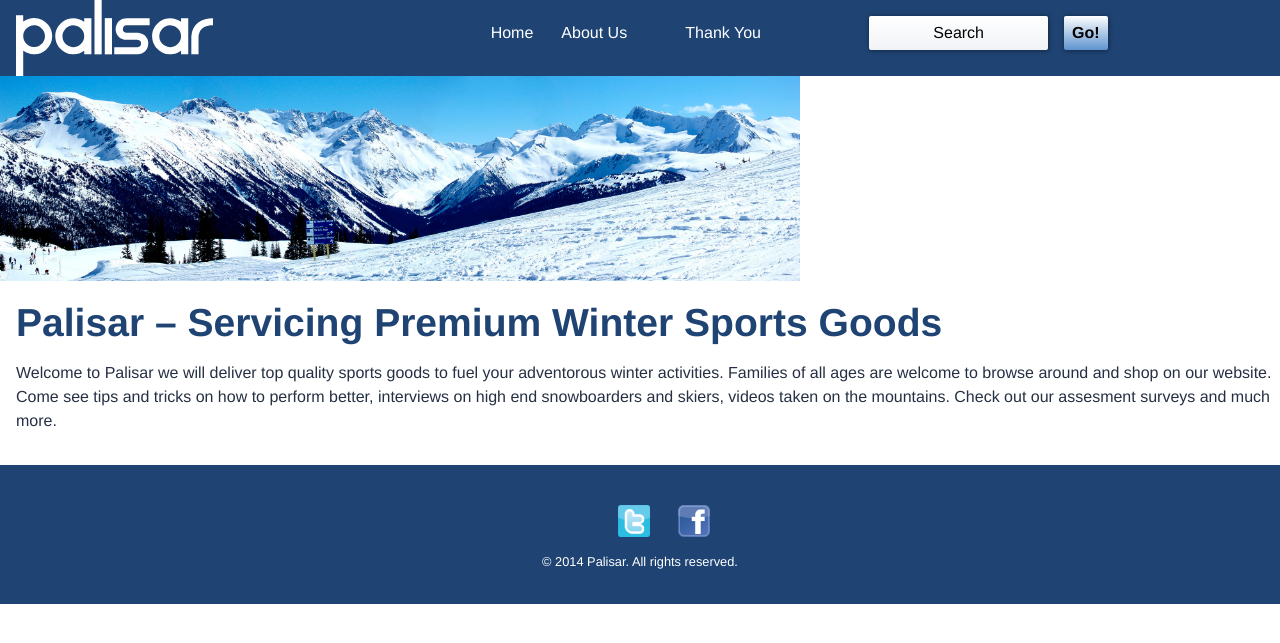
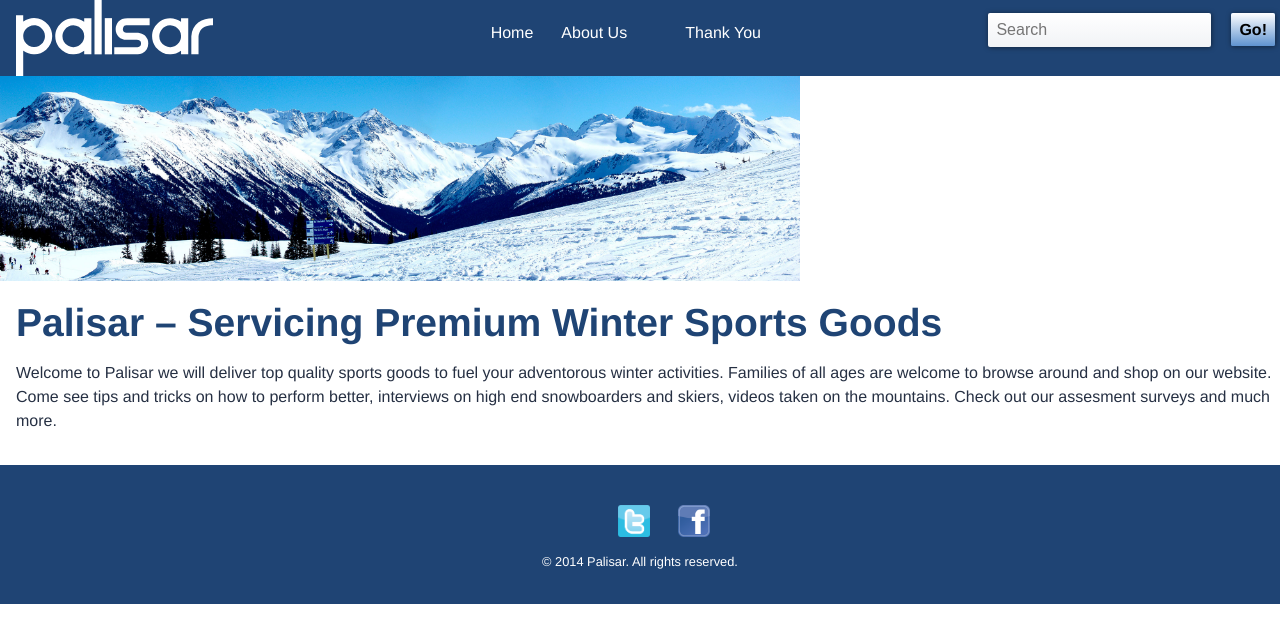
Before and after one commit to rofiqul-cyber/ecommerce-website, a Jekyll site: the page built from index.html, in a window 1280 px wide. Shown: the top 643 px of the page. Built offline with Jekyll 4.4.1, drawn with Linux system fonts in a browser that asks for light colours; some web fonts are replaced; Markdown is read by kramdown in place of the engine named in the settings.

Commit message:
Changed Search Button to Search Field

```diff
--- a/_layouts/default.html
+++ b/_layouts/default.html
@@ -44,9 +44,10 @@
     </nav>
 
     <div class="unit unit-s-1 unit-m-1-2 unit-l-1-3">
-        <div class="search">
-            <h5 class="horizontal"><a class="search-field" href="#"> Search</a></h5>
-            <h5 class="horizontal"><a class="go" href="#"> Go!</a></h5>
+        <div class="search horizontal">
+            <label class= for="search"></label>
+                <input type="search" id="search" class="search-field" placeholder="Search">
+            <h5 class="go" ><a href="#">Go!</a></h5>
         </div>
     </div>
 </div>
--- a/css/forms.css
+++ b/css/forms.css
@@ -1,6 +1,6 @@
 .search-field{
     display: inline-block;
-    padding: 0.5em 4em;
+    padding: 0.5em;
     background-color:#f1f3f6;
     background-image: linear-gradient(to bottom, #fff, #f1f3f6);
     border-radius: 2px;
@@ -8,16 +8,24 @@
     border: 0;
     color: black;
     font-weight: lighter;
+    font-size: 1em;
 }
 
 .go{
     display: inline-block;
+}
+
+.go a {
     padding: 0.5em 0.5em;
-    background-color:#5f93d0;
+    background-color: #5f93d0;
     background-image: linear-gradient(to bottom, #fff, #5f93d0);
     border-radius: 2px;
     box-shadow: 0.5px 0.5px 5px rgba(0,0,0,0.5);
     border: 0;
     color: black;
-    font-weight:bold;
+    font-weight: bold;
 }
+
+.go a:hover {
+    background-image: linear-gradient(to bottom, #5f93d0, #fff);
+}
--- a/css/header.css
+++ b/css/header.css
@@ -4,6 +4,8 @@
 
 .search {
     text-align:right;
+    width: 100%;
+    padding: 5px;
 }
 
 .horizontal {
@@ -17,19 +19,3 @@
 .white-link {
     color: #fff;
 }
-
-.about-us-background {
-    overflow:hidden;
-    background-image: url(../images/about-us-background.jpg);
-    background-repeat: no-repeat;
-    width: 100%;
-    margin: 0 0 0 2rem;
-}
-
-.founder {
-    float: left;
-}
-
-.home-page-img {
-    width: 50em;
-}
```
